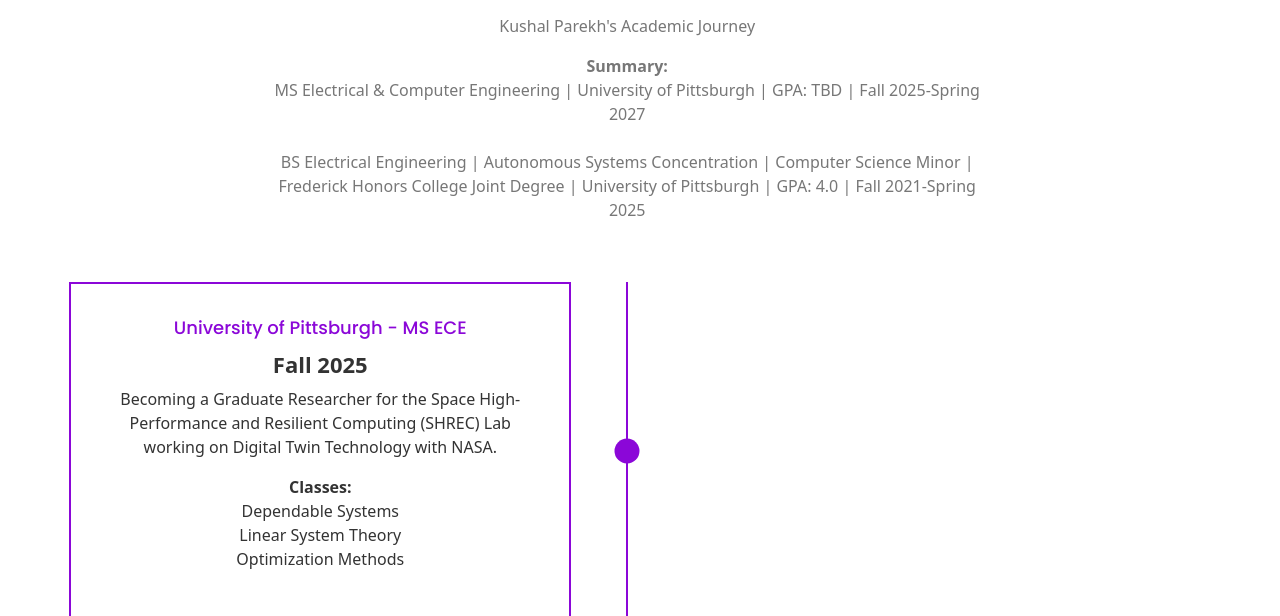
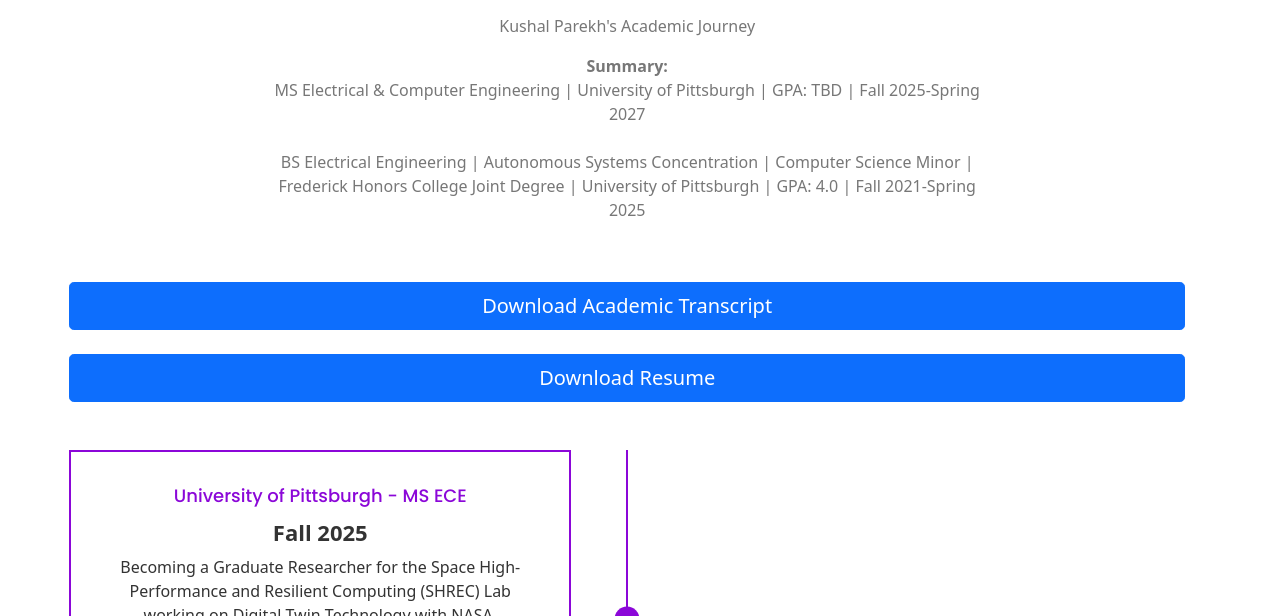
Before and after one commit to KushalP17/Portfolio, a website built with Vite: page education/index.html in a window 1280 px wide. Shown: the part 181-797 px from the top of the page. Built offline with nearby package versions, Linux system fonts and the light colour scheme.

Commit message:
download files buttons

```diff
--- a/education/index.html
+++ b/education/index.html
@@ -54,6 +54,10 @@
                             </p>
                         </div>
                     </div>
+                </div>
+                <div class="d-grid gap-4 mt-0 mb-5">
+                    <a class="btn btn-primary btn-lg" type="button" href="/documents/Pitt Transcript Kushal Parekh.pdf" download>Download Academic Transcript</a>
+                    <a class="btn btn-primary btn-lg" type="button" href="/documents/Resume New Parekh Kushal 05-14-25.pdf" download>Download Resume</a>
                 </div>
                 <div class="row">
                 <div class="col-xl-12">
```
Also changed, not shown: profexp/index.html (+3 -0 lines), 2 other files.
